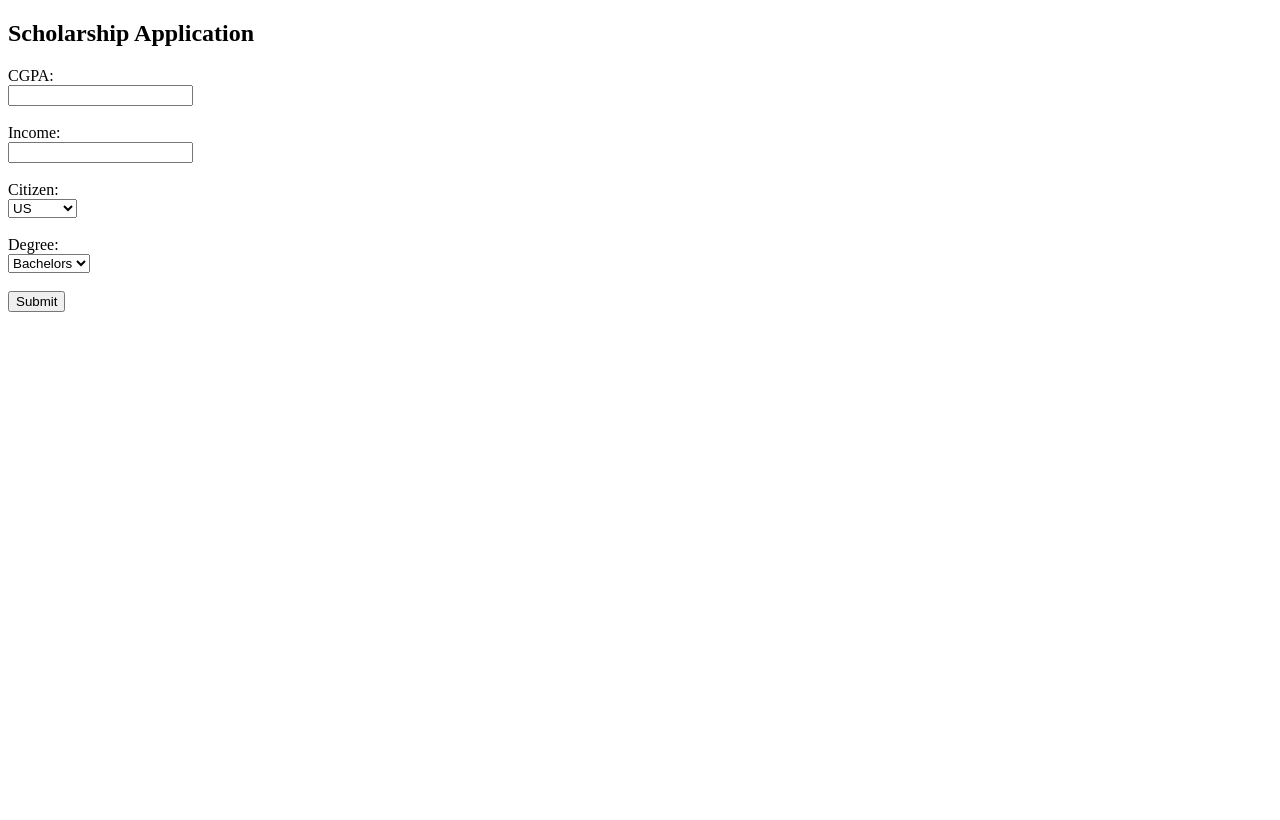
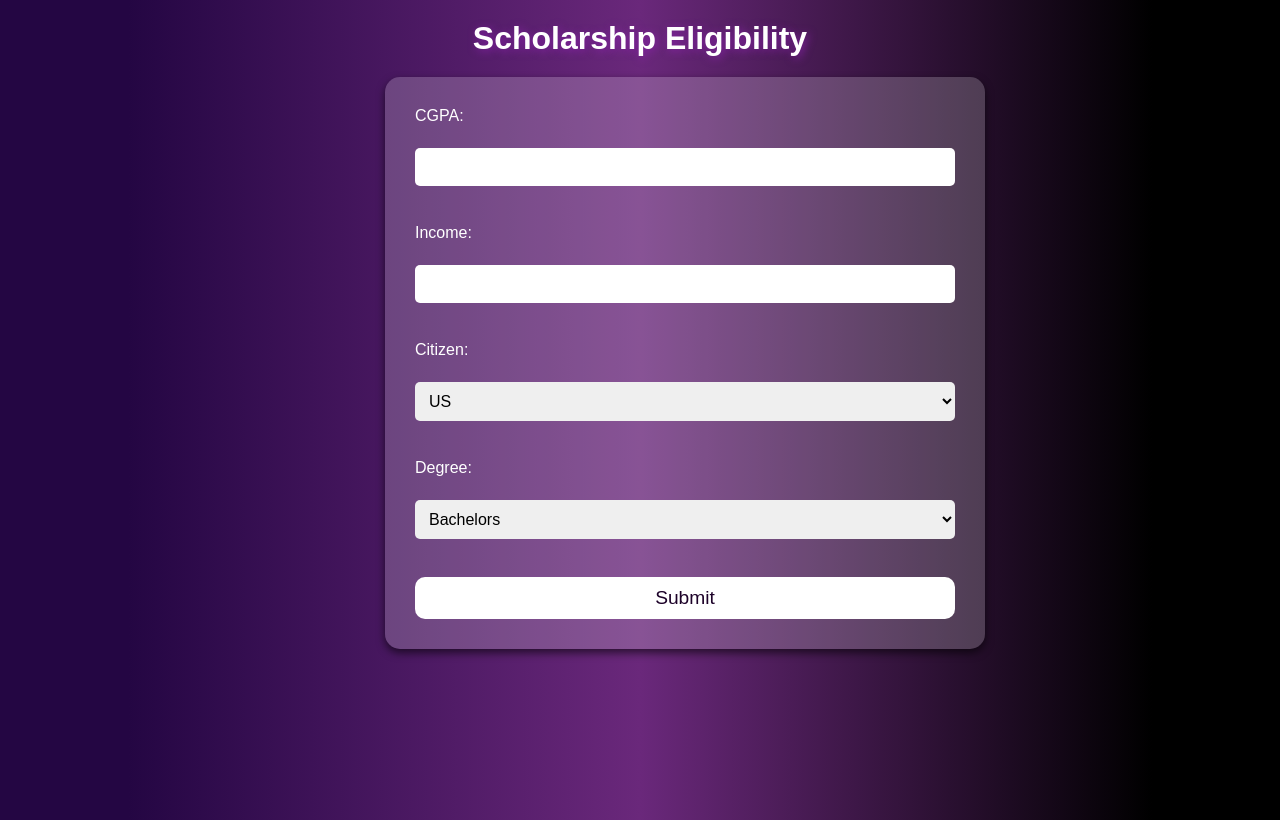
Before and after one commit to ArjunPC1121/Hackaphasia_Project, a Flask app: page /scholarship in a window 1280 px wide. Before the commit the page ends 312 px from the top, so only its background shows below. Run offline with Flask 3, Linux system fonts and the light colour scheme.

Commit message:
added css to scholarship

```diff
--- /dev/null
+++ b/static/scholarship.css
@@ -0,0 +1,94 @@
+/* Basic Reset */
+* {
+    margin: 0;
+    padding: 0;
+    box-sizing: border-box;
+}
+
+/* Body Style */
+body {
+    font-family: 'Arial', sans-serif;
+    background: linear-gradient(90deg, rgba(36, 6, 67, 1) 10%, rgba(106, 40, 123, 1) 50%, rgba(0, 0, 0, 1) 90%);
+    color: white;
+    height: 100vh;
+    display: block;
+    justify-content: center;
+    align-items: center;
+}
+
+/* Container Style */
+.container {
+    background-color: rgba(255, 255, 255, 0.2); /* Semi-transparent background */
+    border-radius: 15px;
+    padding: 30px;
+    width: 100%;
+    max-width: 600px;
+    margin-left:385px;
+    box-shadow: 0px 4px 8px rgba(0, 0, 0, 0.6);
+    text-align: center;
+    align-items: center;
+}
+
+/* Heading Style */
+h2 {
+    font-size: 2rem;
+    margin-bottom: 20px;
+    margin-top: 20px;
+    text-shadow: 2px 2px 8px rgba(141, 34, 176, 0.8);
+    text-align: center;
+}
+
+/* Label Style */
+label {
+    font-size: 1rem;
+    text-align: left;
+    display: block;
+    margin-bottom: 5px;
+}
+
+/* Input and Select Styles */
+input, select {
+    width: 100%;
+    padding: 10px;
+    margin-bottom: 20px;
+    border: none;
+    border-radius: 5px;
+    font-size: 1rem;
+}
+
+/* Button Style */
+button {
+    background-color: #ffffff;
+    color: #1d0229;
+    border: none;
+    padding: 10px 20px;
+    font-size: 1.2rem;
+    border-radius: 10px;
+    cursor: pointer;
+    transition: all 0.3s ease;
+    width: 100%;
+}
+
+button:hover {
+    background-color: #dac1ef;
+    transform: translateY(-2px);
+}
+
+button:active {
+    transform: translateY(2px);
+}
+
+/* Responsive Design */
+@media (max-width: 600px) {
+    h2 {
+        font-size: 1.5rem;
+    }
+
+    input, select {
+        font-size: 0.9rem;
+    }
+
+    button {
+        font-size: 1rem;
+    }
+}
--- a/templates/scholarship.html
+++ b/templates/scholarship.html
@@ -4,9 +4,11 @@
     <meta charset="UTF-8">
     <meta name="viewport" content="width=device-width, initial-scale=1.0">
     <title>Scholarship Form</title>
+    <link rel="stylesheet" href="/static/scholarship.css">
 </head>
 <body>
-    <h2>Scholarship Application</h2>
+    <h2>Scholarship Eligibility</h2>
+<div class="container">
     <form action="/eligibility" method="POST">
         <label for="cgpa">CGPA:</label><br>
         <input type="text" id="cgpa" name="cgpa" required><br><br>
@@ -32,6 +34,7 @@
 
         <button type="submit">Submit</button>
     </form>
+</div>
 </body>
 <script src="/static/scholarship.js"></script>
 </html>
--- a/utilities/scholarship.py
+++ b/utilities/scholarship.py
@@ -7,9 +7,9 @@ def train():
     # Dummy data for scholarships and students
     scholarship_data = {
         'scholarship_id': [1, 2, 3, 4, 5],
-        'name': ['Scholarship A', 'Scholarship B', 'Scholarship C', 'Scholarship D', 'Scholarship E'],
+        'name': ['National Scholarship Portal (NSP)', 'Vanier Canada Graduate Scholarships', 'Gates Cambridge Scholarship', 'Fulbright Foreign Student Program', 'Rotary Foundation Global Scholarship Grants'],
         'min_cgpa': [3.0, 3.5, 3.2, 3.8, 2.5],
-        'required_citizen': ['US', 'Canada', 'Any', 'India', 'Any'],
+        'required_citizen': ['India', 'Canada', 'Any', 'USA', 'Any'],
         'max_income': [50000, 60000, 100000, 70000, 80000],
         'preferred_degree': ['Bachelors', 'Masters', 'Bachelors', 'Bachelors', 'Any']
     }
```
